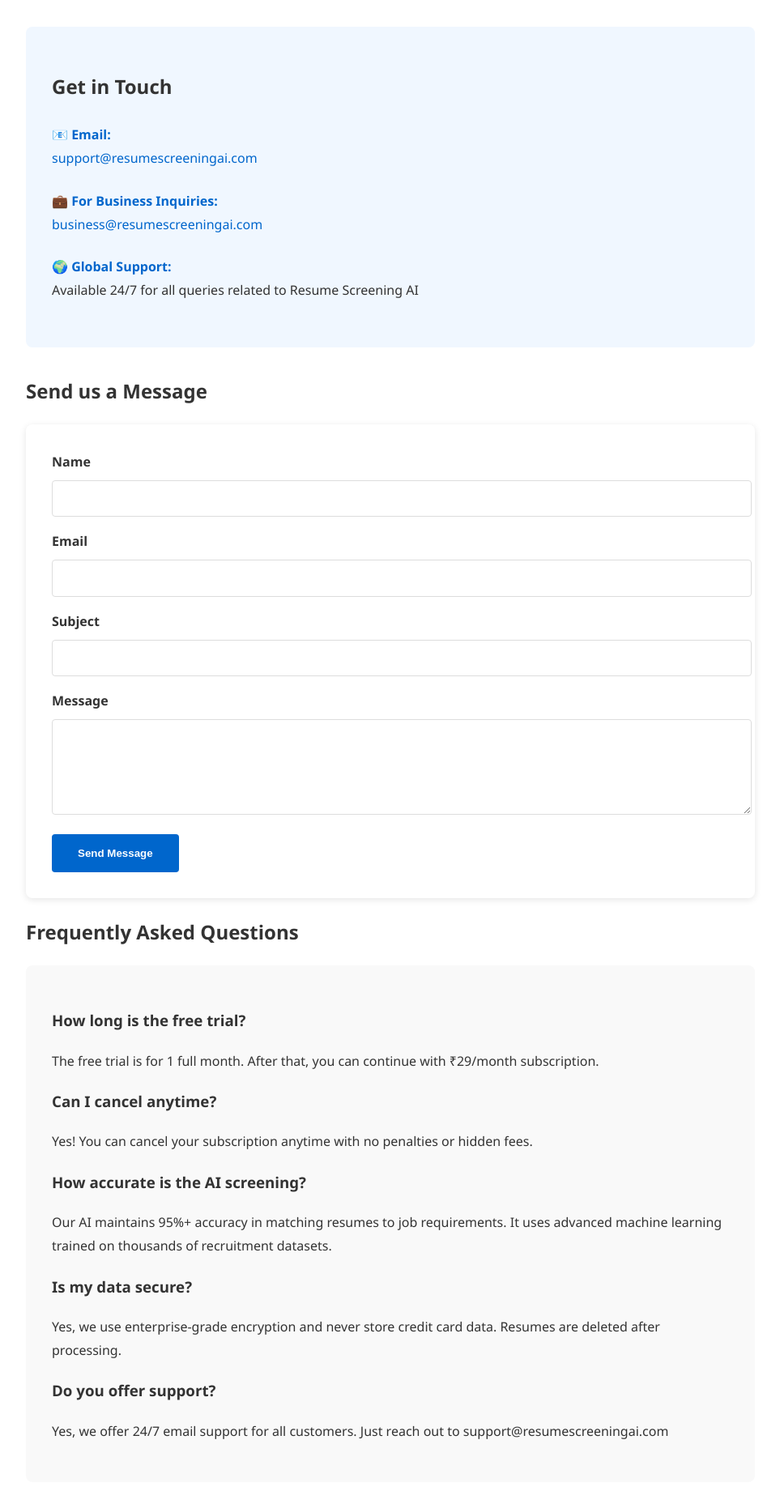
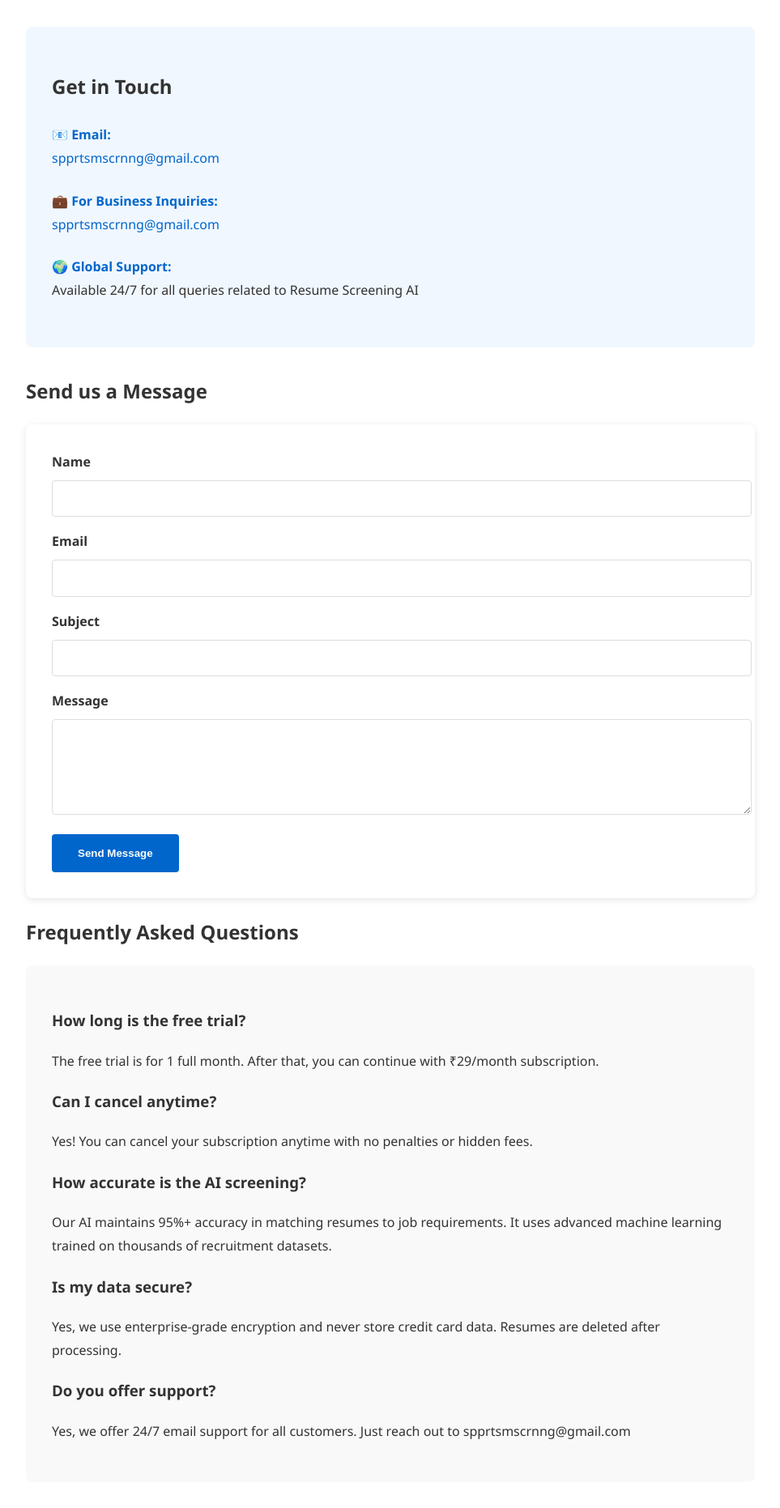
Before and after one commit to g72728719-cyber/resume-screening-ai, a Flask app: page /contact in a window 1280 px wide. Shown: the part 189-2051 px from the top of the page at 81% size, without its empty margins (158-1121 px from the left). Run offline with Flask 3, Linux system fonts and the light colour scheme.

Commit message:
update contact email to spprtsmscrnng@gmail.com in all pages

```diff
--- a/flask_app.py
+++ b/flask_app.py
@@ -692,7 +692,7 @@
                 # Create email message
                 msg = MIMEMultipart()
                 msg['From'] = smtp_user
-                msg['To'] = 'support@resumescreeningai.com'
+                msg['To'] = 'spprtsmscrnng@gmail.com'
                 msg['Subject'] = f"Contact Form: {subject}"
 
                 body = f"""
@@ -711,7 +711,7 @@
                 with smtplib.SMTP(smtp_host, smtp_port, timeout=10) as s:
                     s.starttls()
                     s.login(smtp_user, smtp_pass)
-                    s.sendmail(smtp_user, 'support@resumescreeningai.com', msg.as_string())
+                    s.sendmail(smtp_user, 'spprtsmscrnng@gmail.com', msg.as_string())
 
                 logger.info(f"Contact form received from {email}")
                 flash('Thank you! We have received your message. We will get back to you soon.', 'success')
--- a/templates/contact.html
+++ b/templates/contact.html
@@ -29,12 +29,12 @@
 
         <div class="contact-item">
             <strong>📧 Email:</strong><br>
-            <a href="mailto:support@resumescreeningai.com">support@resumescreeningai.com</a>
+            <a href="mailto:spprtsmscrnng@gmail.com">spprtsmscrnng@gmail.com</a>
         </div>
 
         <div class="contact-item">
             <strong>💼 For Business Inquiries:</strong><br>
-            <a href="mailto:business@resumescreeningai.com">business@resumescreeningai.com</a>
+            <a href="mailto:spprtsmscrnng@gmail.com">spprtsmscrnng@gmail.com</a>
         </div>
 
         <div class="contact-item">
@@ -83,7 +83,7 @@
         <p>Yes, we use enterprise-grade encryption and never store credit card data. Resumes are deleted after processing.</p>
 
         <h3>Do you offer support?</h3>
-        <p>Yes, we offer 24/7 email support for all customers. Just reach out to support@resumescreeningai.com</p>
+        <p>Yes, we offer 24/7 email support for all customers. Just reach out to spprtsmscrnng@gmail.com</p>
     </div>
 </body>
 </html>
--- a/templates/privacy.html
+++ b/templates/privacy.html
@@ -50,6 +50,6 @@
     <p>We may update our Privacy Policy from time to time. We will notify you of any changes by posting the new Privacy Policy on this page and updating the "Last Updated" date hereof.</p>
 
     <h2>6. Contact Us</h2>
-    <p>If you have any questions about this Privacy Policy, please contact us at <a href="mailto:support@example.com">support@example.com</a></p>
+    <p>If you have any questions about this Privacy Policy, please contact us at <a href="mailto:spprtsmscrnng@gmail.com">spprtsmscrnng@gmail.com</a></p>
 </body>
 </html>
--- a/templates/terms.html
+++ b/templates/terms.html
@@ -50,6 +50,6 @@
     <p>These terms and conditions are governed by and construed in accordance with the laws of India, and you irrevocably submit to the exclusive jurisdiction of the courts in that State or location.</p>
 
     <h2>9. Contact Us</h2>
-    <p>If you have any questions about these Terms of Service, please contact us at <a href="mailto:support@example.com">support@example.com</a></p>
+    <p>If you have any questions about these Terms of Service, please contact us at <a href="mailto:spprtsmscrnng@gmail.com">spprtsmscrnng@gmail.com</a></p>
 </body>
 </html>
```
